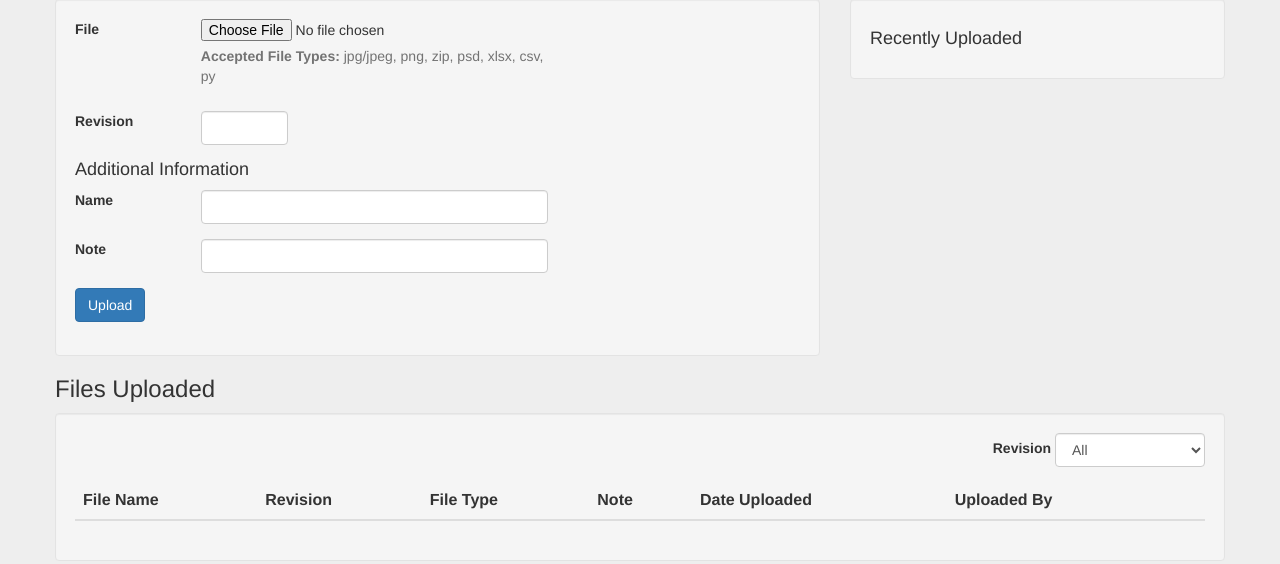
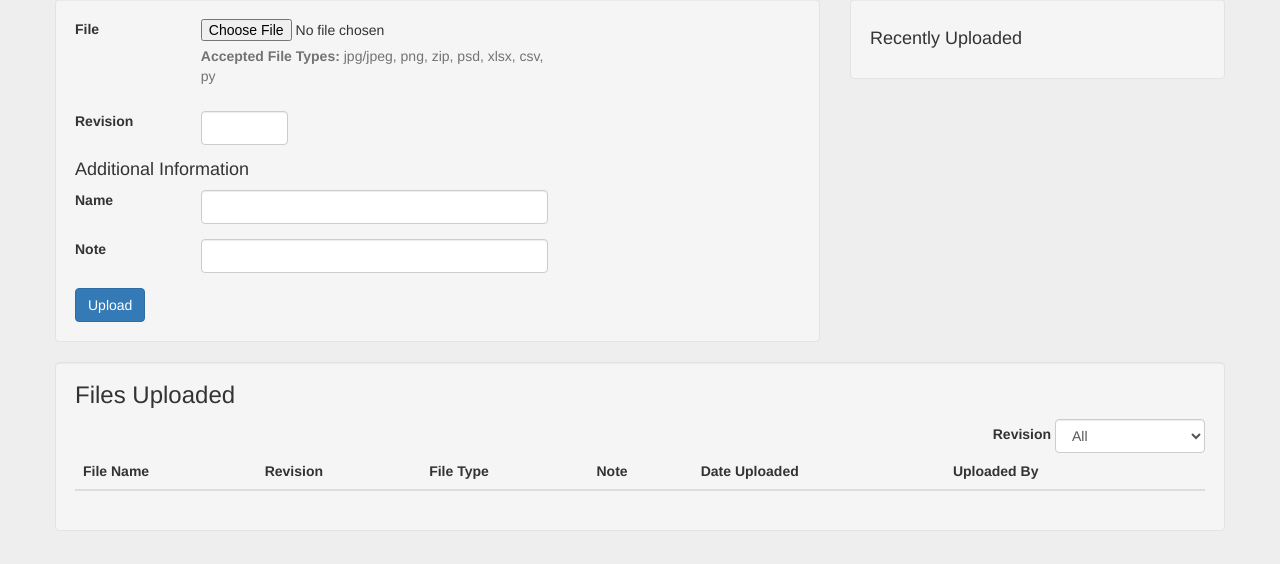
Before and after one commit to justinrsmith/file_cabinet, a Django app: page /uploader/1/2/ in a window 1280 px wide. Shown: the part 107-671 px from the top of the page. Run offline with Django 3.2, Linux system fonts and the light colour scheme; a user stored in the database is signed in; data comes from the database, SQL or seed files in the repository; lists and menus that the app fills with data are empty; some libraries are stand-ins or nearby versions.

Commit message:
more misc cleanup

```diff
--- a/uploader/forms.py
+++ b/uploader/forms.py
@@ -66,6 +66,7 @@ class UploadedFileForm(forms.ModelForm):
             raise forms.ValidationError('%s is greater than 50mb.' % ext)
         return file
 
+
     class Meta:
         model = UploadedFile
         fields = ['file', 'revision', 'name',  'note']
--- a/uploader/static/css/custom.css
+++ b/uploader/static/css/custom.css
@@ -52,3 +52,9 @@ body {
 #upload_form {
     padding-left: 0px;
 }
+
+.wrap-td {
+    word-wrap: break-word;
+    min-width: 160px;
+    max-width: 160px;
+}
--- a/uploader/templates/base.html
+++ b/uploader/templates/base.html
@@ -1,3 +1,4 @@
+<!DOCTYPE html>
 {% load static %}
 
 <html>
--- a/uploader/templates/login.html
+++ b/uploader/templates/login.html
@@ -6,14 +6,10 @@
     <meta charset="utf-8">
     <meta http-equiv="X-UA-Compatible" content="IE=edge">
     <meta name="viewport" content="width=device-width, initial-scale=1">
-    <!-- The above 3 meta tags *must* come first in the head; any other head content must come *after* these tags -->
-
     <title>File Cabinet Login</title>
-
     <link href="{% static 'css/bootstrap.min.css' %}" rel="stylesheet">
     <link href="{% static 'css/custom.css' %}" rel="stylesheet">
 </head>
-
 <body>
     <div class="container">
         <div class="row">
--- a/uploader/templates/navbar.html
+++ b/uploader/templates/navbar.html
@@ -12,7 +12,7 @@
         </div>
         <!-- Collect the nav links, forms, and other content for toggling -->
         <div class="collapse navbar-collapse" id="bs-example-navbar-collapse-1">
-            <div class="col-sm-4 col-md-4">
+            <div class="col-xs-4">
             {% if projects|length > 1 %}
                 <form class="navbar-form" action="/uploader/get_project/" method="post">
                     {% csrf_token %}
--- a/uploader/templates/revisions.html
+++ b/uploader/templates/revisions.html
@@ -1,8 +1,8 @@
+<div class="well">
     <h3 class="title-header">Files Uploaded</h3>
-<div class="well">
     <div class="row">
-        <div class="col-md-4 pull-right">
-            <form class="pull-right form-inline" action="/uploader/{{ project.id }}/get_revision/" method="post">
+        <div class="col-xs-4 pull-right">
+            <form class="pull-right form-inline" action="/uploader/{{ project.id }}/get_revision/#files_uploaded" method="post">
                 {% csrf_token %}
                 <label for="">Revision</label>
                 <select name="revision" style="width:150px;" class="form-control" onchange="this.form.submit()">
@@ -14,14 +14,15 @@
             </form>
         </div>
     </div>
+    <div class="row">
         <div class="table-responsive">
+            <div class="col-xs-12">
                 <table class="table">
                     <thead>
                         <tr>
                             <th>File Name</th>
                             <th>Revision</th>
                             <th>File Type</th>
-
                             <th>Note</th>
                             <th>Date Uploaded</th>
                             <th>Uploaded By</th>
@@ -34,8 +35,7 @@
                                 <td><a href="{{ f.file.url }}">{% if f.name %}{{ f.name }}{% else %}{{ f.readable_file_name }}{% endif %}</a></td>
                                 <td>{{ f.revision }}</td>
                                 <td>{{ f.extension }}</td>
-
-                        <td>{{ f.note }}</td>
+                                <td class="wrap-td">{{ f.note }}</td>
                                 <td>{{ f.datetime.date }}</td>
                                 <td>{{ f.user }}</td>
                                 {% if request.user == f.user %}
@@ -48,4 +48,8 @@
                     </tbody>
                 </table>
             </div>
+
         </div>
+    </div>
+
+</div>
--- a/uploader/templates/uploader.html
+++ b/uploader/templates/uploader.html
@@ -13,19 +13,21 @@
                 {% endif %}
             </div>
             {% if not project %}
-                <div class="well">
-                    Please select a project above to continue.
+                <div class="row">
+                    <div class="well">
+                        Please select a project above to continue.
+                    </div>
                 </div>
             {% else %}
                 <div class="row">
-                    <div class="col-md-8" id="upload_form">
+                    <div class="col-xs-8" id="upload_form">
                         <div class="well">
                             {% if form.non_field_errors %}
                                 {% for err in form.non_field_errors %}
                                     <div class="alert alert-danger" role="alert">{{ err }}</div>
                                 {% endfor %}
                             {% endif %}
-                            <form method="post" enctype="multipart/form-data" novalidate>
+                            <form action='/uploader/{{ project.id }}/' method="post" enctype="multipart/form-data" novalidate>
                                 {% csrf_token %}
                                 {% for field in form %}
                                     {% if forloop.counter == 3 %}
@@ -50,7 +52,7 @@
                             </form>
                         </div>
                     </div>
-                    <div class="col-md-4" id="recent_form">
+                    <div class="col-xs-4" id="recent_form">
                         <div class="well">
                             <h4>Recently Uploaded</h4>
                                 <table>
@@ -65,7 +67,7 @@
                         </div>
                     </div>
                 </div>
-                <div class="row">
+                <div class="row" id="files_uploaded">
                     {% include 'revisions.html' %}
                 </div>
             {% endif %}
--- a/uploader/views.py
+++ b/uploader/views.py
@@ -26,6 +26,8 @@ def login_view(request):
                     )
             else:
                 messages.error( request, 'Invalid username or password.')
+    if request.user.is_authenticated():
+        return redirect('/uploader/')
     return render(request, 'login.html', {
         'form': form
     })
```
Lines whose indentation alone changed are shown as unchanged.
